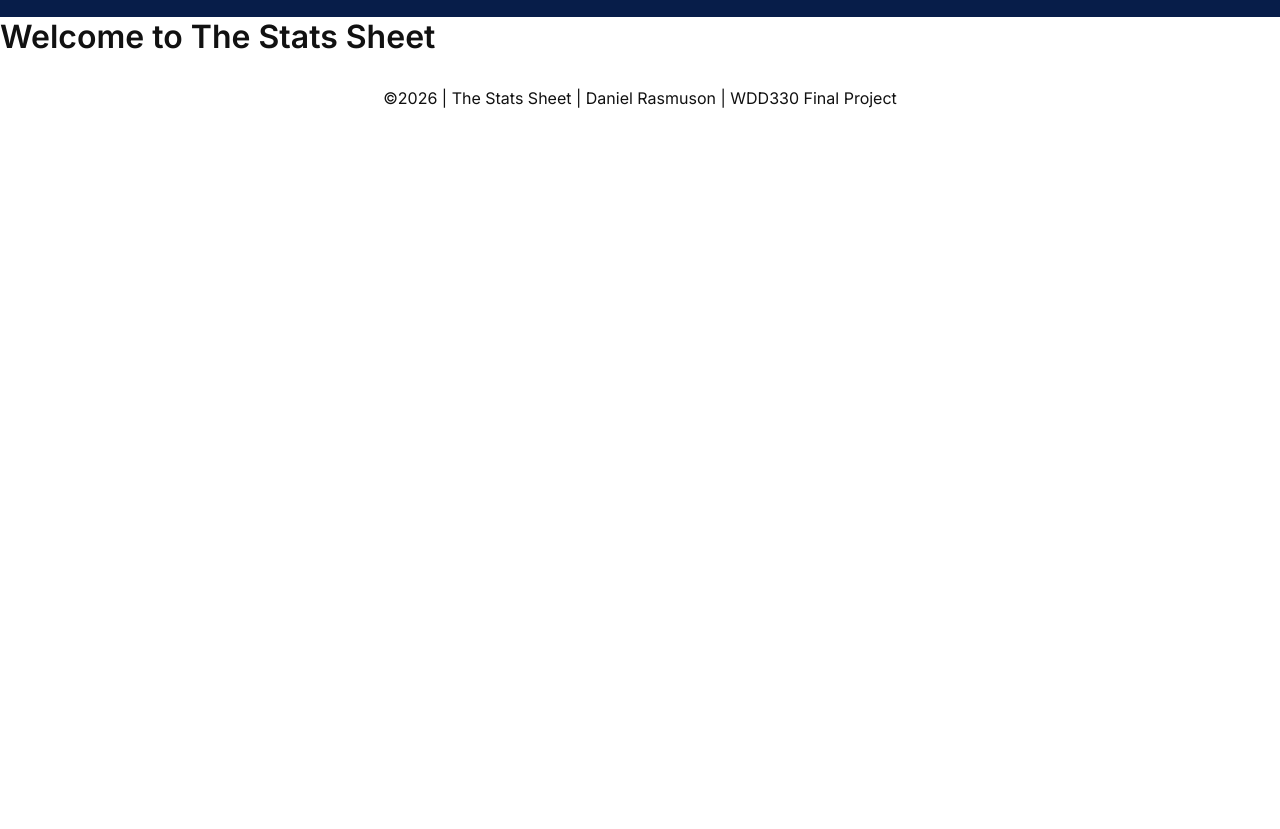
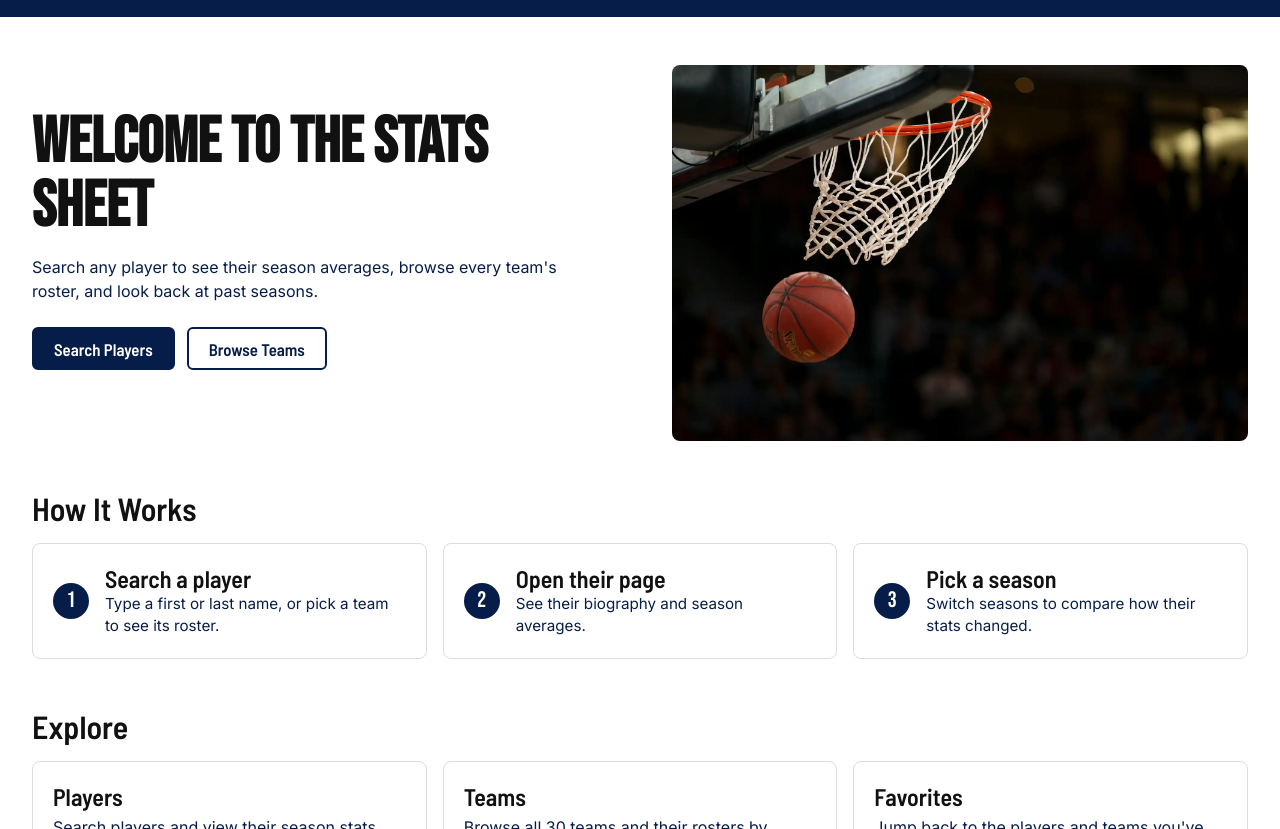
Before and after one commit to derasmuso/wdd330-final-project, a website built with Vite: page src/index.html in a window 1280 px wide. Shown: the part 123-952 px from the top of the page. Before the commit the page ends 800 px from the top, so only its background shows below. Built offline with nearby package versions, Linux system fonts and the light colour scheme.

Commit message:
The homepage with it's styles is complete

```diff
--- a/src/css/base.css
+++ b/src/css/base.css
@@ -4,6 +4,7 @@
     --secondary-color: #FFC72C;
     --accent-color-white: #FFFFFF;
     --accent-color-black: #111111;
+    --border-color: #dddddd;
 
     /*fonts*/
     --font-primary: "Bebas Neue", sans-serif;
@@ -74,6 +75,7 @@ img {
     font-weight: 600;
     font-size: 1.15rem;
     color: var(--accent-color-white);
+    background-color: var(--primary-color);
     text-decoration: none;
     border-bottom: 4px solid transparent;
     transition: color 0.2s ease, border-color 0.2s ease;
@@ -116,6 +118,8 @@ img {
 #main-footer {
     text-align: center;
     padding: 2rem 1rem;
+    background-color: var(--primary-color);
+    color: var(--accent-color-white);
 }
 
 /* Larger view */
--- /dev/null
+++ b/src/css/home.css
@@ -0,0 +1,202 @@
+/*  Layout  */
+main {
+    display: flex;
+    flex-direction: column;
+    gap: 2.5rem;
+    padding: 1.5rem 1rem 3rem;
+}
+
+.home-title {
+    font-family: var(--font-primary);
+    font-size: 2.75rem;
+    line-height: 1;
+    margin-bottom: 1rem;
+}
+
+main h2 {
+    font-family: var(--font-secondary);
+    font-weight: 600;
+    font-size: 2rem;
+    margin-bottom: 1rem;
+}
+
+main h3 {
+    font-family: var(--font-secondary);
+    font-weight: 600;
+    font-size: 1.5rem;
+}
+
+main p {
+    color: var(--primary-color);
+    line-height: 1.5;
+}
+
+p {
+    font-family: var(--font-body);
+}
+
+/*  Hero  */
+.hero-btns {
+    display: flex;
+    flex-direction: column;
+    gap: 0.75rem;
+    margin: 1.5rem 0;
+
+}
+
+.hero-btns a {
+    display: block;
+    padding: 0.75rem 1rem;
+    border: 2px solid var(--primary-color);
+    border-radius: 6px;
+    font-family: var(--font-secondary);
+    font-weight: 600;
+    font-size: 1.05rem;
+    text-align: center;
+    text-decoration: none;
+    transition: background-color 0.2s ease, color 0.2s ease, transform 0.1s ease;
+}
+
+.hero-btns a:active {
+    transform: scale(0.98);
+}
+
+/* Search Players Button */
+.hero-btns a:first-child {
+    background-color: var(--primary-color);
+    color: var(--accent-color-white);
+}
+
+.hero-btns a:first-child:hover {
+    background-color: var(--secondary-color);
+    border-color: var(--secondary-color);
+    color: var(--primary-color);
+}
+
+/* Browse Teams Button */
+.hero-btns a:last-child {
+    background-color: var(--accent-color-white);
+    color: var(--primary-color);
+}
+
+.hero-btns a:last-child:hover {
+    background-color: var(--primary-color);
+    color: var(--accent-color-white);
+}
+
+.hero img {
+    display: block;
+    width: 100%;
+    border-radius: 8px;
+}
+
+/*  Cards  */
+.how-card,
+.explore-card {
+    padding: 1rem;
+    border: 1px solid var(--border-color);
+    border-radius: 8px;
+    background-color: var(--accent-color-white);
+}
+
+/*  How It Works */
+.how ol {
+    display: flex;
+    flex-direction: column;
+    gap: 0.75rem;
+    counter-reset: step
+}
+
+.how-card {
+    display: grid;
+    grid-template-columns: auto 1fr;
+    column-gap: 1rem;
+    align-items: center;
+    counter-increment: step;
+}
+
+.how-card::before {
+    content: counter(step);
+    grid-row: 1 / 3;
+    display: grid;
+    place-items: center;
+    width: 2.25rem;
+    height: 2.25rem;
+    border-radius: 50%;
+    background-color: var(--primary-color);
+    color: var(--accent-color-white);
+    font-family: var(--font-primary);
+    font-size: 1.4rem;
+}
+
+.how-card p {
+    font-size: 0.95rem;
+}
+
+/*  Explore  */
+.explore-links {
+    display: flex;
+    flex-direction: column;
+    gap: 0.75rem;
+}
+
+.explore-card {
+    display: block;
+    color: var(--accent-color-black);
+    text-decoration: none;
+    transition: transform 0.2s ease, box-shadow 0.2s ease, border-color 0.2s ease;
+}
+
+.explore-card:hover {
+    border-color: var(--secondary-color);
+    box-shadow: 0 4px 12px rgba(0, 0, 0, 0.08);
+}
+
+.explore-card h3 {
+    margin-bottom: 0.25rem;
+}
+
+/*  Larger view */
+@media (min-width: 900px) {
+
+    main {
+        max-width: 1400px;
+        margin: 0 auto;
+        padding: 3rem 2rem 4rem;
+        gap: 3rem;
+    }
+
+    /* Hero */
+    .hero {
+        display: grid;
+        grid-template-columns: 1fr 1fr;
+        gap: 4rem;
+        align-items: center;
+    }
+
+    .home-title {
+        font-size: 4rem;
+    }
+
+    .hero-btns {
+        flex-direction: row;
+
+    }
+
+    .hero-btns a {
+        padding: 0.6rem 1.25rem;
+    }
+
+    /* How It Works and Explore */
+    .how ol,
+    .explore-links {
+        display: grid;
+        grid-template-columns: repeat(3, 1fr);
+        gap: 1rem;
+    }
+
+    .how-card,
+    .explore-card {
+        padding: 1.25rem;
+    }
+}
--- a/src/index.html
+++ b/src/index.html
@@ -5,6 +5,8 @@
     <meta charset="UTF-8">
     <meta name="viewport" content="width=device-width, initial-scale=1.0">
     <title>Home | The Stats Sheet</title>
+    <meta name="description" content="Search NBA players, view season stats, and browse every team's roster by season.">
+    <meta name="author" content="Daniel Rasmuson">
     <!-- Favicon -->
     <link rel="icon" href="/images/favicon.svg">
     <!-- Fonts -->
@@ -15,23 +17,77 @@
         rel="stylesheet">
     <!-- CSS -->
     <link rel="stylesheet" href="/css/base.css" />
+    <link rel="stylesheet" href="/css/home.css" />
     <!-- JavaScript -->
     <script type="module" src="/js/main.js"></script>
 
 </head>
 
 <body>
+    <!-- Header -->
     <header id="main-header">
-        <!-- Header content will be loaded here -->
+
     </header>
 
     <main>
-        <!-- Main content will be loaded here -->
-        <h1 class="home-title">Welcome to The Stats Sheet</h1>
+        <!-- Hero Section -->
+        <section class="hero">
+            <div class="hero-text">
+                <h1 class="home-title">Welcome to The Stats Sheet</h1>
+                <p>Search any player to see their season averages, browse every team's roster, and look back at past
+                    seasons.
+                </p>
+                <div class="hero-btns">
+                    <a href="/pages/search.html">Search Players</a>
+                    <a href="/pages/directory.html">Browse Teams</a>
+                </div>
+            </div>
+            <img src="/images/hero.webp" alt="Hero Image" />
+        </section>
+
+        <!-- How It Works Section -->
+        <section class="how">
+            <h2>How It Works</h2>
+            <ol>
+                <li class="how-card">
+                    <h3>Search a player</h3>
+                    <p>Type a first or last name, or pick a team to see its roster.</p>
+                </li>
+                <li class="how-card">
+                    <h3>Open their page</h3>
+                    <p>See their biography and season averages.</p>
+                </li>
+                <li class="how-card">
+                    <h3>Pick a season</h3>
+                    <p>Switch seasons to compare how their stats changed.</p>
+                </li>
+            </ol>
+        </section>
+
+        <!-- Explore Section -->
+        <section class="explore">
+            <h2>Explore</h2>
+            <div class="explore-links">
+                <a href="/pages/search.html" class="explore-card">
+                    <h3>Players</h3>
+                    <p>Search players and view their season stats.</p>
+                </a>
+                <a href="/pages/directory.html" class="explore-card">
+                    <h3>Teams</h3>
+                    <p>Browse all 30 teams and their rosters by season.</p>
+                </a>
+                <a href="/pages/favorites.html" class="explore-card">
+                    <h3>Favorites</h3>
+                    <p>Jump back to the players and teams you've saved.</p>
+                </a>
+            </div>
+        </section>
+
     </main>
 
+    <!-- Footer -->
     <footer id="main-footer">
-        <!-- Footer content will be loaded here -->
+
     </footer>
 
 </body>
```
Also changed, not shown: src/public/images/hero.webp (added).
